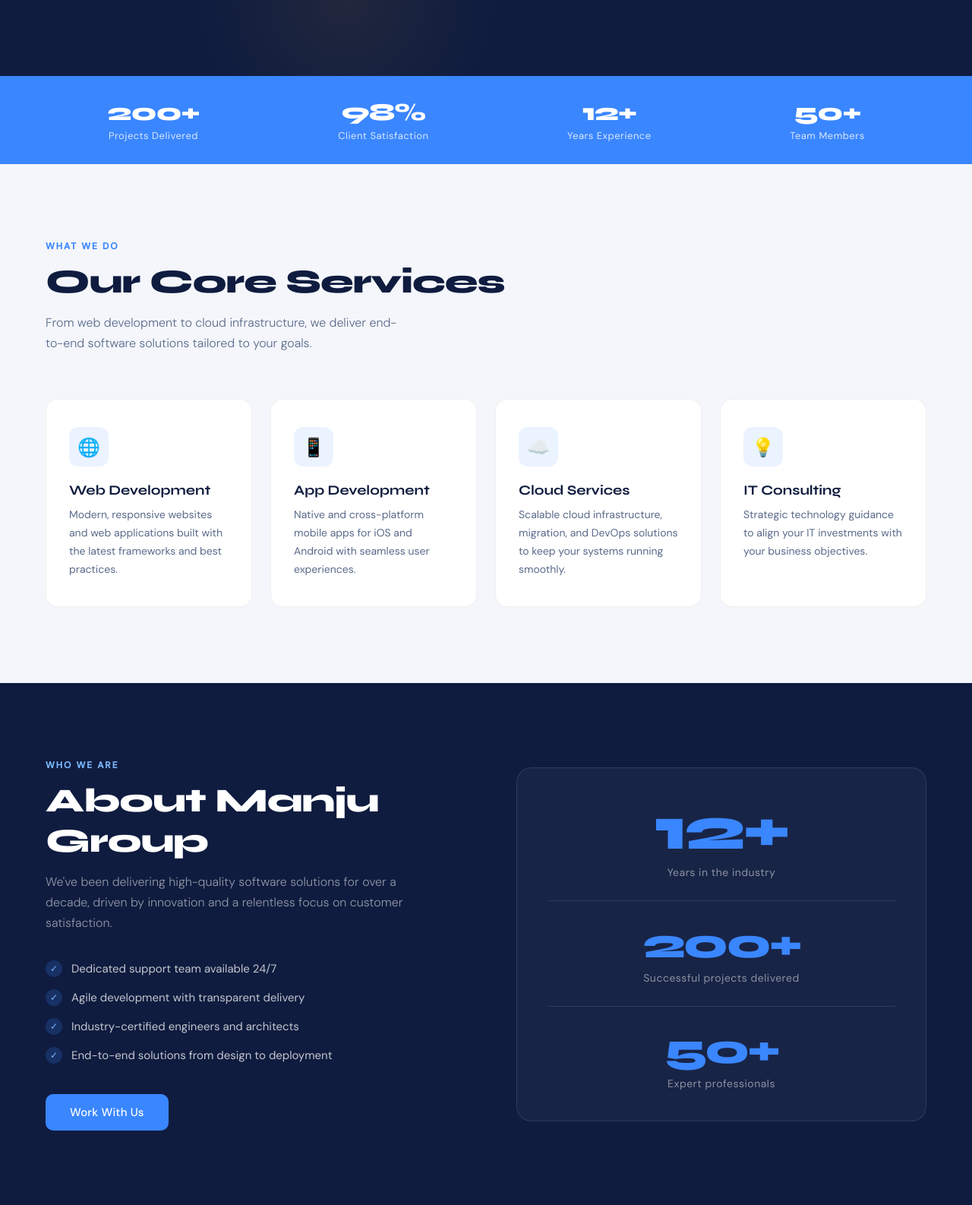
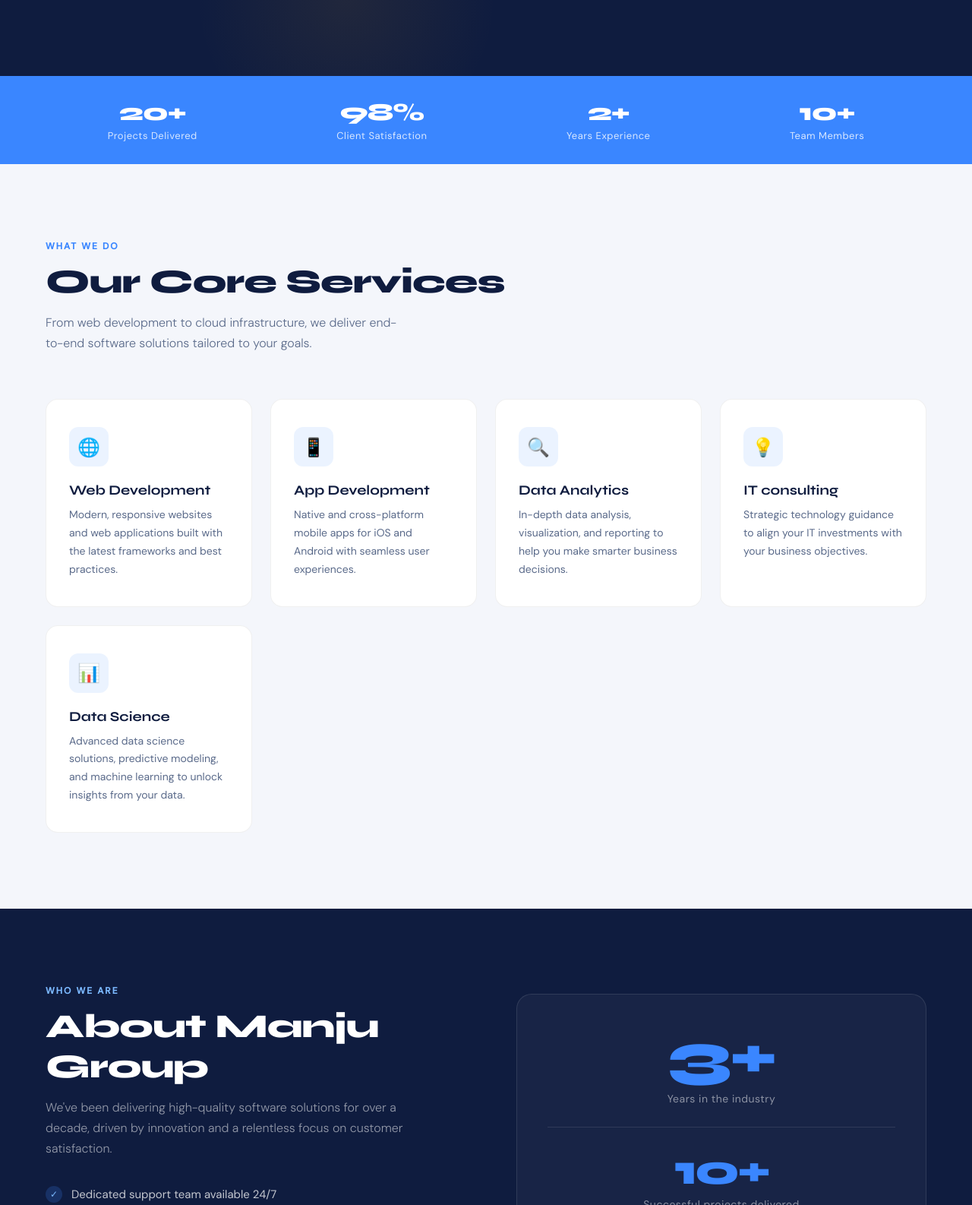
Before and after one commit to 20UPH1846/manju-company, a website: page index.html in a window 1280 px wide. Shown: the part 700-2286 px from the top of the page at 76% size. Drawn offline with Linux system fonts and the light colour scheme.

Commit message:
Revise stats and add new services sections
Updated statistics and services offered in the HTML file.

```diff
--- a/index.html
+++ b/index.html
@@ -40,10 +40,10 @@
 
 <!-- STATS -->
 <div class="stats-bar">
-  <div class="stat"><span class="stat-num">200+</span><span class="stat-label">Projects Delivered</span></div>
+  <div class="stat"><span class="stat-num">20+</span><span class="stat-label">Projects Delivered</span></div>
   <div class="stat"><span class="stat-num">98%</span><span class="stat-label">Client Satisfaction</span></div>
-  <div class="stat"><span class="stat-num">12+</span><span class="stat-label">Years Experience</span></div>
-  <div class="stat"><span class="stat-num">50+</span><span class="stat-label">Team Members</span></div>
+  <div class="stat"><span class="stat-num">2+</span><span class="stat-label">Years Experience</span></div>
+  <div class="stat"><span class="stat-num">10+</span><span class="stat-label">Team Members</span></div>
 </div>
 
 <!-- SERVICES -->
@@ -54,8 +54,10 @@
   <div class="services-grid">
     <div class="service-card"><div class="service-icon">🌐</div><h3>Web Development</h3><p>Modern, responsive websites and web applications built with the latest frameworks and best practices.</p></div>
     <div class="service-card"><div class="service-icon">📱</div><h3>App Development</h3><p>Native and cross-platform mobile apps for iOS and Android with seamless user experiences.</p></div>
-    <div class="service-card"><div class="service-icon">☁️</div><h3>Cloud Services</h3><p>Scalable cloud infrastructure, migration, and DevOps solutions to keep your systems running smoothly.</p></div>
-    <div class="service-card"><div class="service-icon">💡</div><h3>IT Consulting</h3><p>Strategic technology guidance to align your IT investments with your business objectives.</p></div>
+    <div class="service-card"><div class="service-icon">🔍</div><h3>Data Analytics</h3><p>In-depth data analysis, visualization, and reporting to help you make smarter business decisions.</p></div>
+    <div class="service-card"><div class="service-icon">💡</div><h3>IT consulting</h3><p>Strategic technology guidance to align your IT investments with your business objectives.</p></div>
+    <div class="service-card"><div class="service-icon">📊</div><h3>Data Science</h3><p>Advanced data science solutions, predictive modeling, and machine learning to unlock insights from your data.</p></div>
+
   </div>
 </section>
 
@@ -74,10 +76,10 @@
     <button class="btn-primary" onclick="goToSection('contact')">Work With Us</button>
   </div>
   <div class="about-visual">
-    <div class="big-num">12+</div>
+    <div class="big-num">3+</div>
     <div class="big-label">Years in the industry</div>
     <hr class="divider">
-    <div class="big-num" style="font-size:56px;">200+</div>
+    <div class="big-num" style="font-size:56px;">10+</div>
     <div class="big-label">Successful projects delivered</div>
     <hr class="divider">
     <div class="big-num" style="font-size:56px;">50+</div>
```
